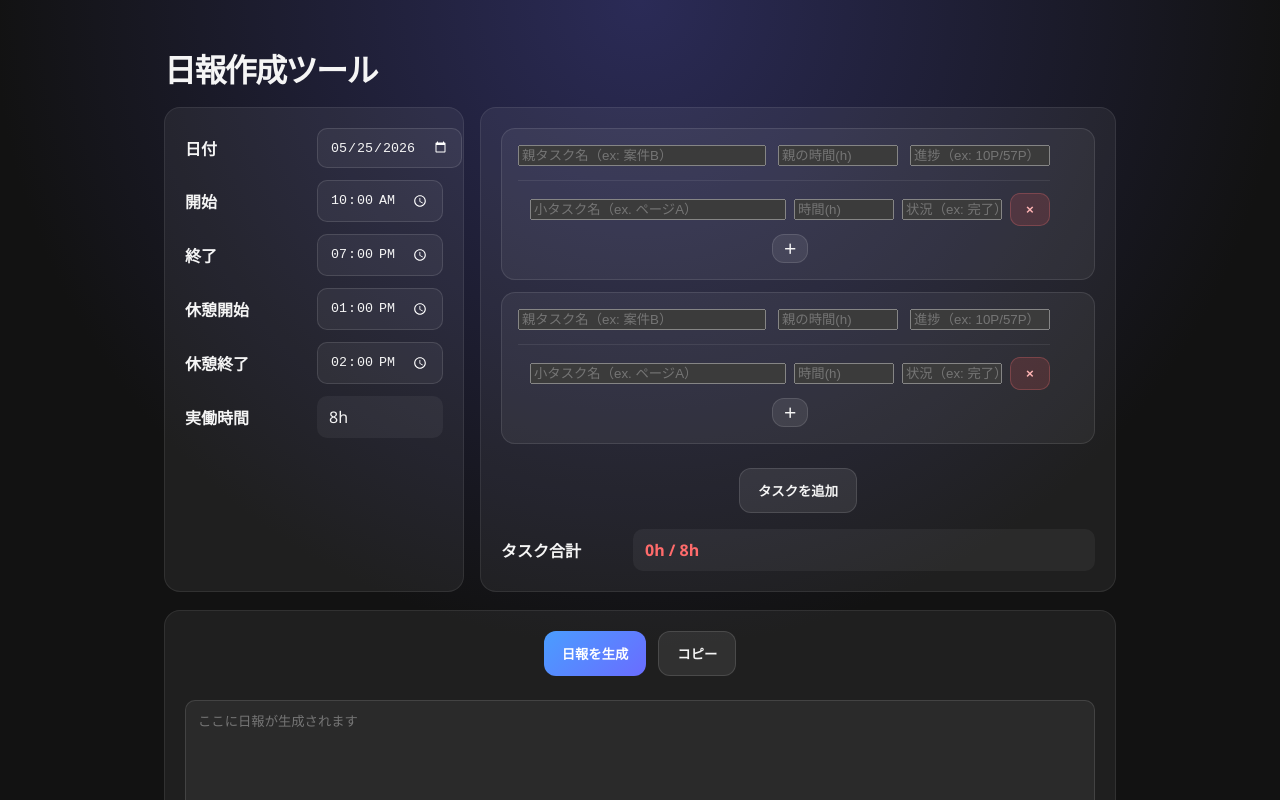
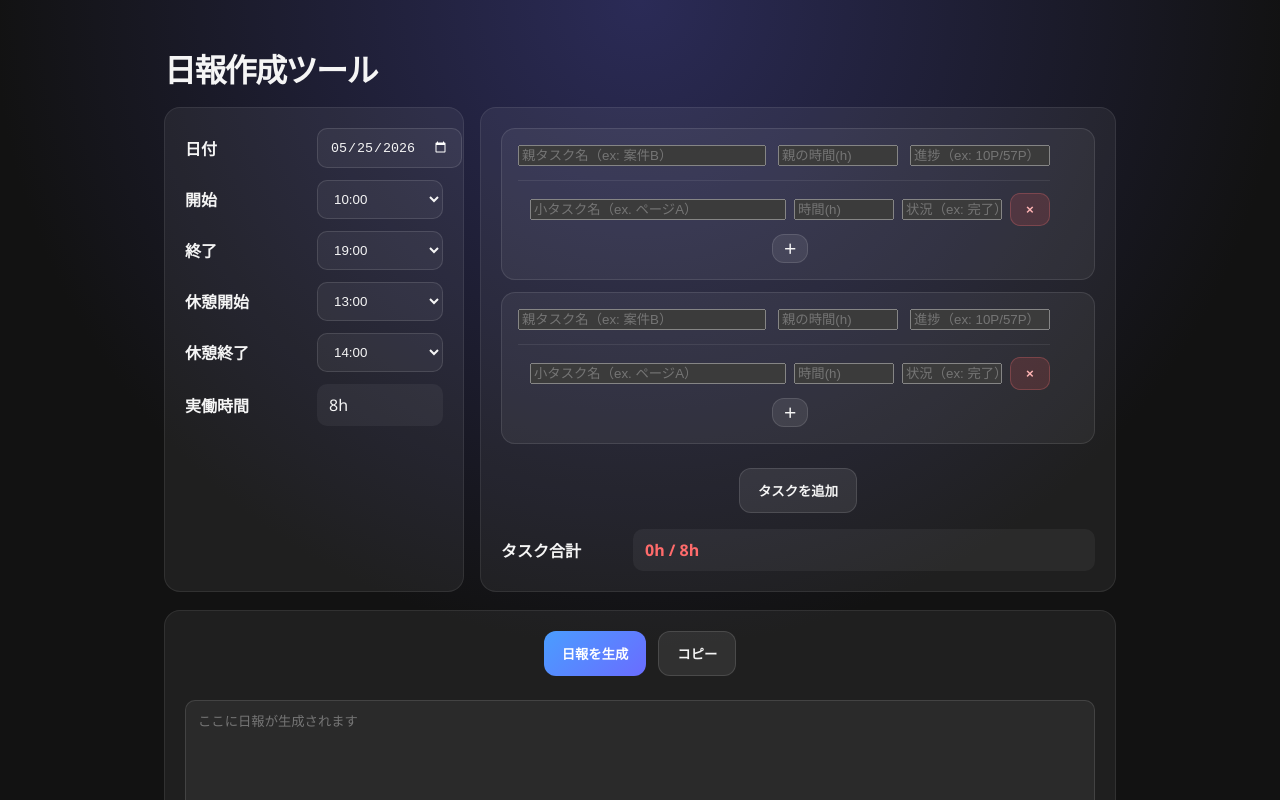
Before and after one commit to dorara-m/day-tool, a React (Vite) app: page / in a window 1280 px wide. Shown: the top 800 px of the page. Built offline with nearby package versions, Linux system fonts and the light colour scheme.

Commit message:
feat: 小数点調整, 入力ui調整

```diff
--- a/src/App.jsx
+++ b/src/App.jsx
@@ -6,6 +6,26 @@ const parseTime = (value) => {
   if (!value) return null;
   const [hour, minute] = value.split(":").map(Number);
   return hour * 60 + minute;
+};
+
+const QUARTER_HOUR_OPTIONS = Array.from({ length: 96 }, (_, index) => {
+  const totalMinutes = index * 15;
+  const hour = Math.floor(totalMinutes / 60)
+    .toString()
+    .padStart(2, "0");
+  const minute = (totalMinutes % 60).toString().padStart(2, "0");
+  return `${hour}:${minute}`;
+});
+
+const getNearbyQuarterHourOptions = (time, spanMinutes = 120) => {
+  const center = parseTime(time);
+  if (center == null) return QUARTER_HOUR_OPTIONS;
+  const min = Math.max(0, center - spanMinutes);
+  const max = Math.min(23 * 60 + 45, center + spanMinutes);
+  return QUARTER_HOUR_OPTIONS.filter((option) => {
+    const mins = parseTime(option);
+    return mins != null && mins >= min && mins <= max;
+  });
 };
 
 const formatHours = (minutes) => {
@@ -17,8 +37,7 @@ const formatHoursForReport = (minutes) => {
   if (minutes <= 0) return "0";
   const h = minutes / 60;
   if (Number.isInteger(h)) return String(h);
-  const s = h.toFixed(1).replace(/\.0$/, "");
-  return s;
+  return h.toFixed(2).replace(/\.?0+$/, "");
 };
 
 /** YYYY-MM-DD → 05月18日（先頭ゼロ付き） */
@@ -124,6 +143,13 @@ export default function App() {
   const [breakEnd, setBreakEnd] = useState("14:00");
   const [tasks, setTasks] = useState([createEmptyTask(), createEmptyTask()]);
   const [output, setOutput] = useState("");
+  const startTimeOptions = useMemo(() => getNearbyQuarterHourOptions(startTime), [startTime]);
+  const endTimeOptions = useMemo(() => getNearbyQuarterHourOptions(endTime), [endTime]);
+  const breakStartOptions = useMemo(
+    () => getNearbyQuarterHourOptions(breakStart),
+    [breakStart],
+  );
+  const breakEndOptions = useMemo(() => getNearbyQuarterHourOptions(breakEnd), [breakEnd]);
 
   const workMinutes = useMemo(() => {
     const start = parseTime(startTime);
@@ -297,43 +323,51 @@ export default function App() {
           </div>
           <div className="field-row">
             <label htmlFor="start-time">開始</label>
-            <input
+            <select
               id="start-time"
-              type="time"
-              step="900"
               value={startTime}
               onChange={(e) => setStartTime(e.target.value)}
-            />
+            >
+              {startTimeOptions.map((time) => (
+                <option key={time} value={time}>
+                  {time}
+                </option>
+              ))}
+            </select>
           </div>
           <div className="field-row">
             <label htmlFor="end-time">終了</label>
-            <input
-              id="end-time"
-              type="time"
-              step="900"
-              value={endTime}
-              onChange={(e) => setEndTime(e.target.value)}
-            />
+            <select id="end-time" value={endTime} onChange={(e) => setEndTime(e.target.value)}>
+              {endTimeOptions.map((time) => (
+                <option key={time} value={time}>
+                  {time}
+                </option>
+              ))}
+            </select>
           </div>
           <div className="field-row">
             <label htmlFor="break-start">休憩開始</label>
-            <input
+            <select
               id="break-start"
-              type="time"
-              step="900"
               value={breakStart}
               onChange={(e) => setBreakStart(e.target.value)}
-            />
+            >
+              {breakStartOptions.map((time) => (
+                <option key={time} value={time}>
+                  {time}
+                </option>
+              ))}
+            </select>
           </div>
           <div className="field-row">
             <label htmlFor="break-end">休憩終了</label>
-            <input
-              id="break-end"
-              type="time"
-              step="900"
-              value={breakEnd}
-              onChange={(e) => setBreakEnd(e.target.value)}
-            />
+            <select id="break-end" value={breakEnd} onChange={(e) => setBreakEnd(e.target.value)}>
+              {breakEndOptions.map((time) => (
+                <option key={time} value={time}>
+                  {time}
+                </option>
+              ))}
+            </select>
           </div>
           <div className="field-row note-row">
             <label>実働時間</label>
--- a/src/style.scss
+++ b/src/style.scss
@@ -71,6 +71,7 @@ h1 {
 }
 
 .field-row input,
+.field-row select,
 textarea {
   width: 100%;
   padding: 10px 12px;
```
